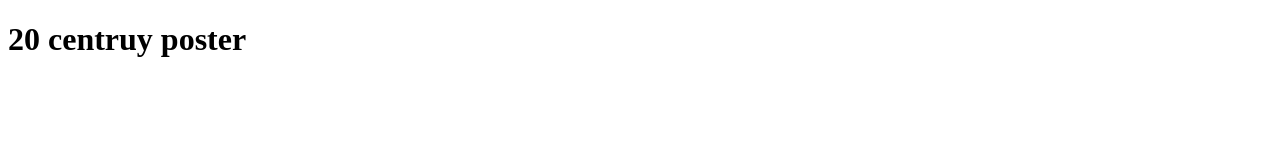
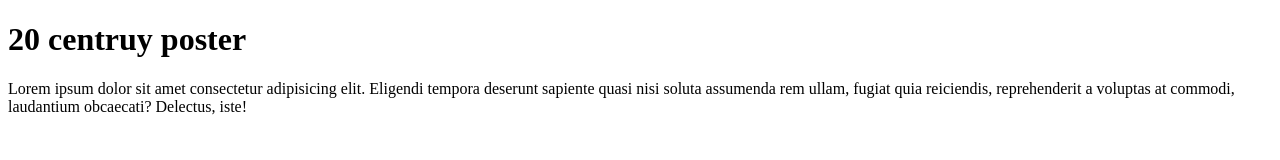
Before and after one commit to LeslieWebb/Poster-Project, a plain HTML site: page index.html in a window 1280 px wide. Drawn offline with Linux system fonts and the light colour scheme.

Commit message:
added paragraph

```diff
--- a/index.html
+++ b/index.html
@@ -8,5 +8,7 @@
 </head>
 <body>
     <h1>20 centruy poster</h1>
+    <p>Lorem ipsum dolor sit amet consectetur adipisicing elit. Eligendi tempora deserunt sapiente quasi nisi soluta assumenda rem ullam, fugiat quia reiciendis, reprehenderit a voluptas at commodi, laudantium obcaecati? Delectus, iste!
+    </p>
 </body>
 </html>
```
